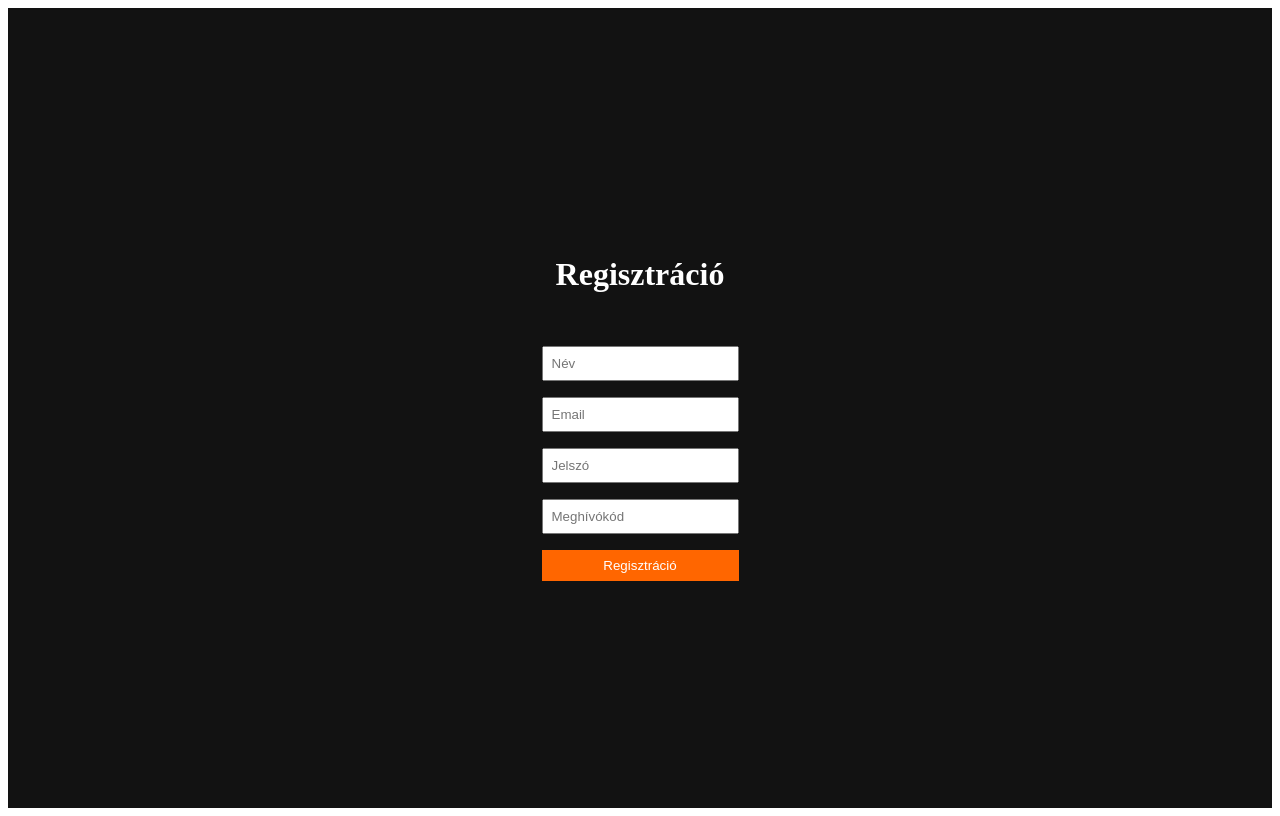
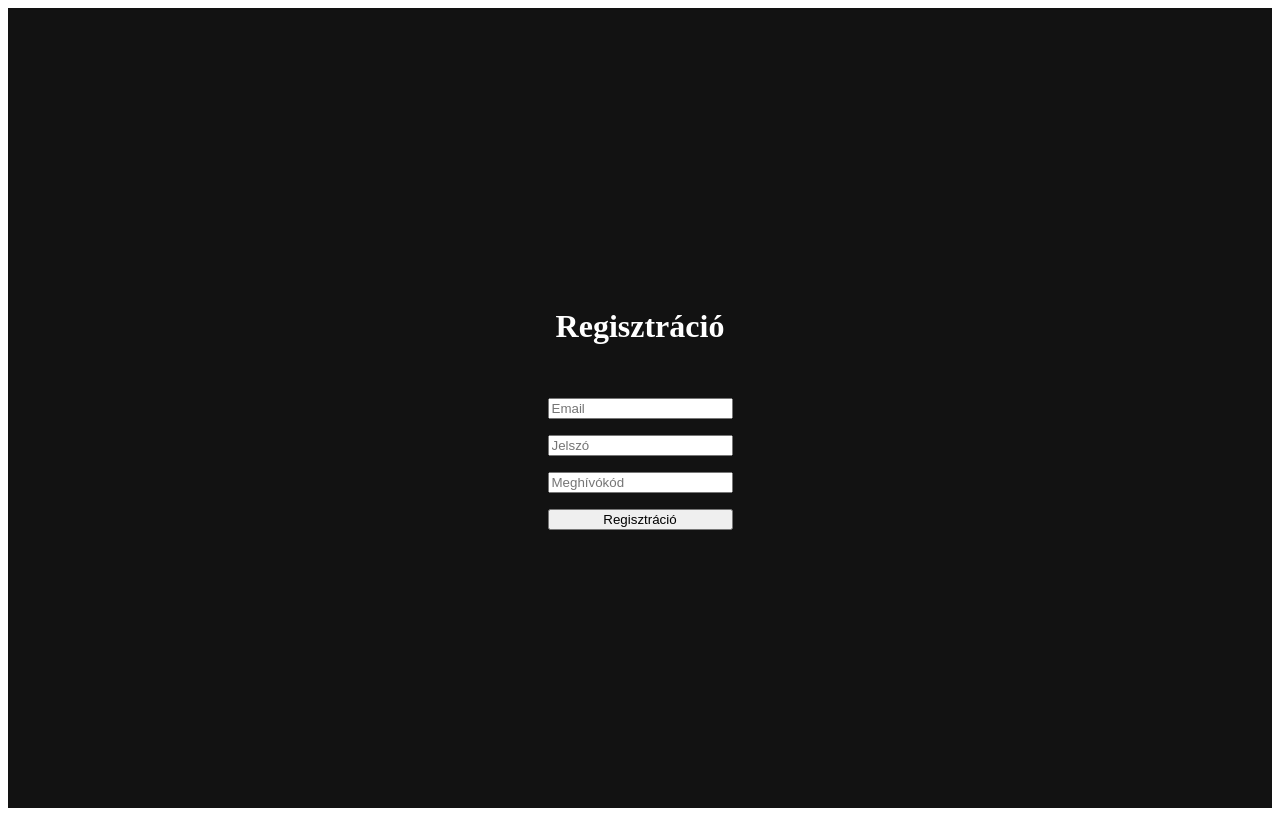
Before and after one commit to GerixHU/tipsenseai, a Next.js app: page /register in a window 1280 px wide. Built offline with nearby package versions, Linux system fonts and the light colour scheme.

Commit message:
Update register.js

```diff
--- a/pages/register.js
+++ b/pages/register.js
@@ -1,24 +1,44 @@
+import { useState } from 'react'
+import { createClient } from '@supabase/supabase-js'
+
+const supabase = createClient(
+  process.env.NEXT_PUBLIC_SUPABASE_URL,
+  process.env.NEXT_PUBLIC_SUPABASE_ANON_KEY
+)
+
+const MEGHIVOKOD = 'TIPSENSEAIVIP2025'
+
 export default function Register() {
+  const [email, setEmail] = useState('')
+  const [password, setPassword] = useState('')
+  const [code, setCode] = useState('')
+  const [message, setMessage] = useState('')
+
+  const handleRegister = async (e) => {
+    e.preventDefault()
+    if (code !== MEGHIVOKOD) {
+      setMessage('Hibás meghívókód!')
+      return
+    }
+
+    const { error } = await supabase.auth.signUp({ email, password })
+    if (error) {
+      setMessage('Hiba a regisztrációnál!')
+    } else {
+      setMessage('Sikeres regisztráció! 🎉 Ellenőrizd az emailed.')
+    }
+  }
+
   return (
-    <div style={{
-      backgroundColor: '#121212',
-      color: '#fff',
-      height: '100vh',
-      display: 'flex',
-      flexDirection: 'column',
-      alignItems: 'center',
-      justifyContent: 'center'
-    }}>
+    <div style={{ backgroundColor: '#121212', color: '#fff', height: '100vh', display: 'flex', flexDirection: 'column', alignItems: 'center', justifyContent: 'center' }}>
       <h1>Regisztráció</h1>
-      <form style={{ display: 'flex', flexDirection: 'column', gap: '1rem', marginTop: '2rem' }}>
-        <input type="text" placeholder="Név" style={{ padding: '0.5rem' }} />
-        <input type="email" placeholder="Email" style={{ padding: '0.5rem' }} />
-        <input type="password" placeholder="Jelszó" style={{ padding: '0.5rem' }} />
-        <input type="text" placeholder="Meghívókód" style={{ padding: '0.5rem' }} />
-        <button type="submit" style={{ padding: '0.5rem', backgroundColor: '#ff6600', color: '#fff', border: 'none' }}>
-          Regisztráció
-        </button>
+      <form onSubmit={handleRegister} style={{ display: 'flex', flexDirection: 'column', gap: '1rem', marginTop: '2rem' }}>
+        <input type="email" placeholder="Email" value={email} onChange={(e) => setEmail(e.target.value)} />
+        <input type="password" placeholder="Jelszó" value={password} onChange={(e) => setPassword(e.target.value)} />
+        <input type="text" placeholder="Meghívókód" value={code} onChange={(e) => setCode(e.target.value)} />
+        <button type="submit">Regisztráció</button>
       </form>
+      {message && <p style={{ marginTop: '1rem' }}>{message}</p>}
     </div>
-  );
+  )
 }
```
